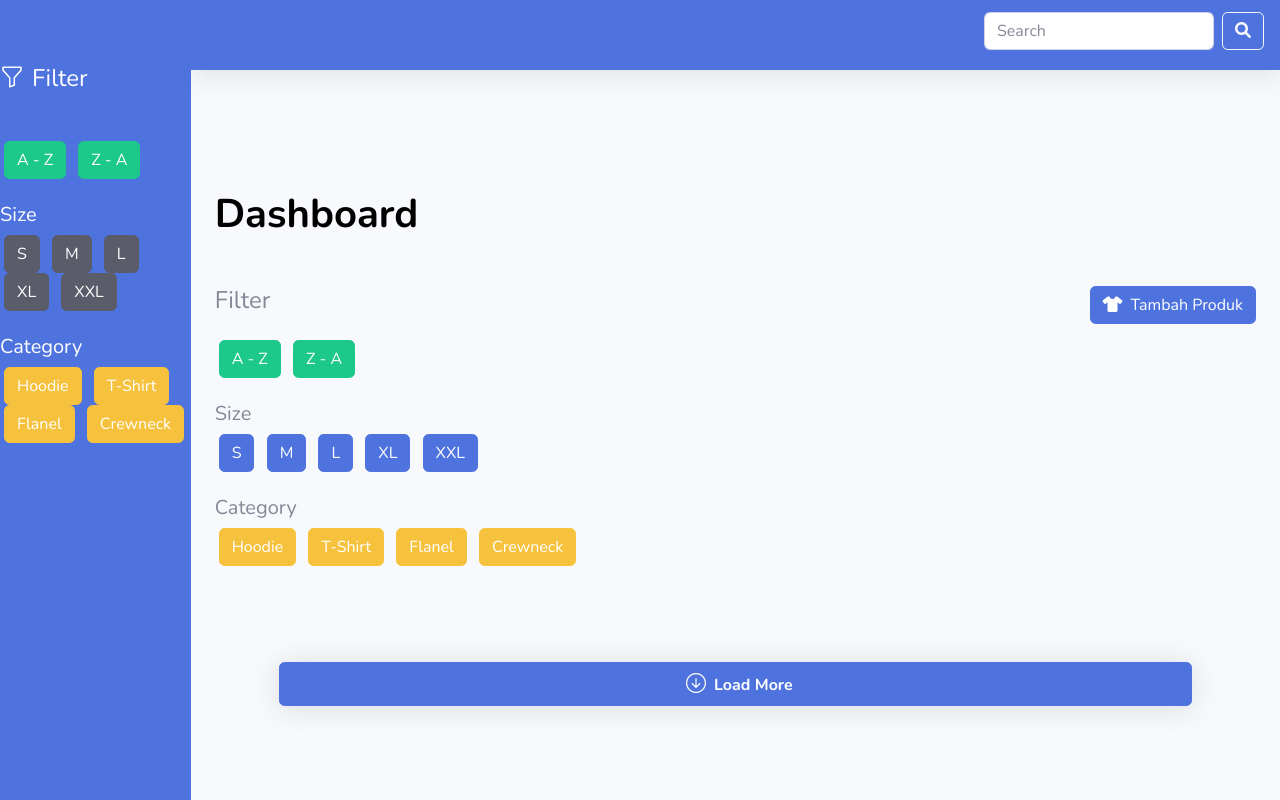
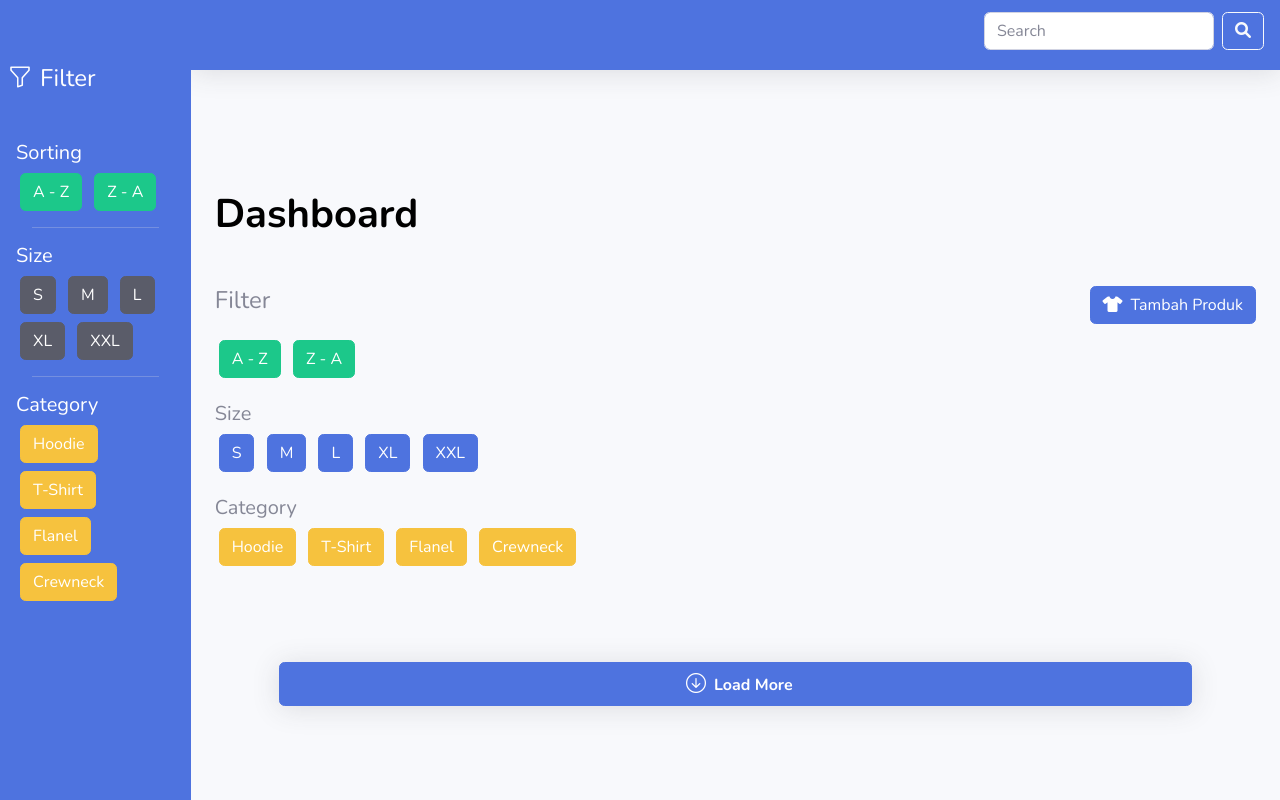
Before and after one commit to myusuframadhani/Chomthrift, a PHP site: page / in a window 1280 px wide. Run offline with PHP 8.4, Linux system fonts and the light colour scheme; data that the repository does not hold is empty; some libraries are stand-ins or nearby versions.

Commit message:
update sidebar

```diff
--- a/index.php
+++ b/index.php
@@ -29,27 +29,45 @@ require_once("db.php");
     <div id="wrapper">
         <ul class="navbar-nav sidebar sidebar-white bg-primary accordion text-white shadow-lg pt-3" id="accordionSidebar">
 
-            <li class="mt-5">
+            <li class="mt-5 mx-2">
                 <div>
                     <h4><i class="bi bi-funnel me-2"></i>Filter</h4>
                 </div>
                 <!-- //!! >>> SORT <<< -->
-                <div class="mt-5">
+                <div class="mt-5 mx-2">
+                    <h5>Sorting</h5>
+                    <div class="my-2">
                         <button class="btn btn-success mx-1" type="submit" id="AZ">A - Z</button>
                         <button class="btn btn-success mx-1" type="submit" id="ZA">Z - A</button>
-                    <br><br>
+                    </div>
+                    <div class="my-2">
+                    </div>
+
+                    <hr class="sidebar-divider my-3 bg-white">
+
                     <h5>Size</h5>
+                    <div class="my-2">
                         <button class="btn btn-dark mx-1" type="submit" id="S">   S   </button>
                         <button class="btn btn-dark mx-1" type="submit" id="M">   M   </button>
                         <button class="btn btn-dark mx-1" type="submit" id="L">   L   </button>
+                    </div>
+                    <div class="my-2">
                         <button class="btn btn-dark mx-1" type="submit" id="XL">  XL  </button>
                         <button class="btn btn-dark mx-1" type="submit" id="XXL"> XXL </button>
-                    <br><br>
+                    </div>
+
+                    <hr class="sidebar-divider my-3 bg-white">
+
                     <h5>Category</h5>
-                    <button class="btn btn-warning mx-1" type="submit" id="HODDIE">   Hoodie   </button>
-                    <button class="btn btn-warning mx-1" type="submit" id="SHIRT">   T-Shirt   </button>
+                    <div class="my-2"><button class="btn btn-warning mx-1" type="submit" id="HODDIE">   Hoodie   </button></div>
+                    <div class="my-2"><button class="btn btn-warning mx-1" type="submit" id="SHIRT">   T-Shirt   </button></div>
+                    <div class="my-2">
                         <button class="btn btn-warning mx-1" type="submit" id="FLANEL">   Flanel   </button>
+                    </div>
+                    <div class="my-2">
                         <button class="btn btn-warning mx-1" type="submit" id="CREWNECK">  Crewneck </button>
+                    </div>
+
                 </div>
             </li>
 
```
Lines whose indentation alone changed are shown as unchanged.
